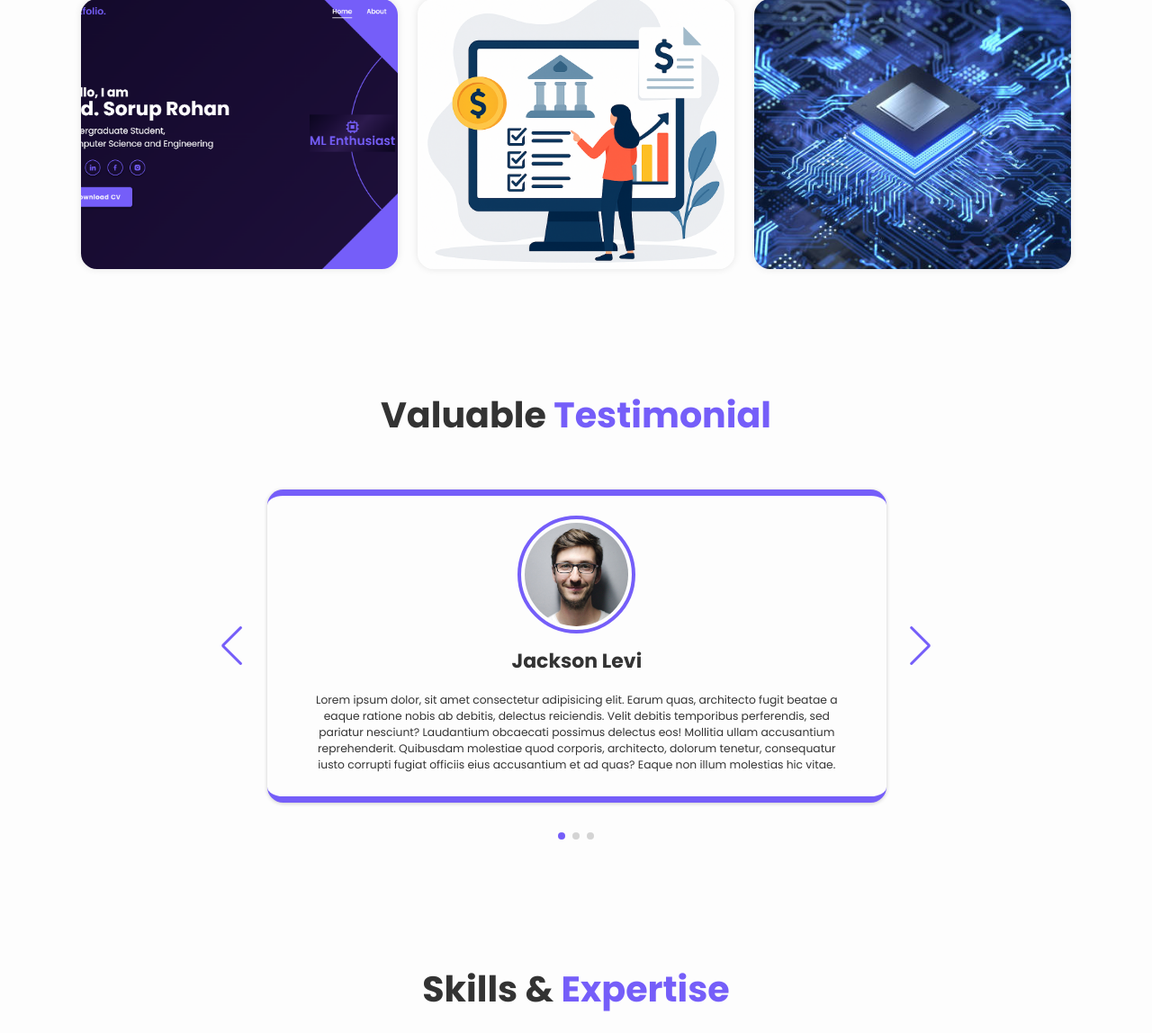
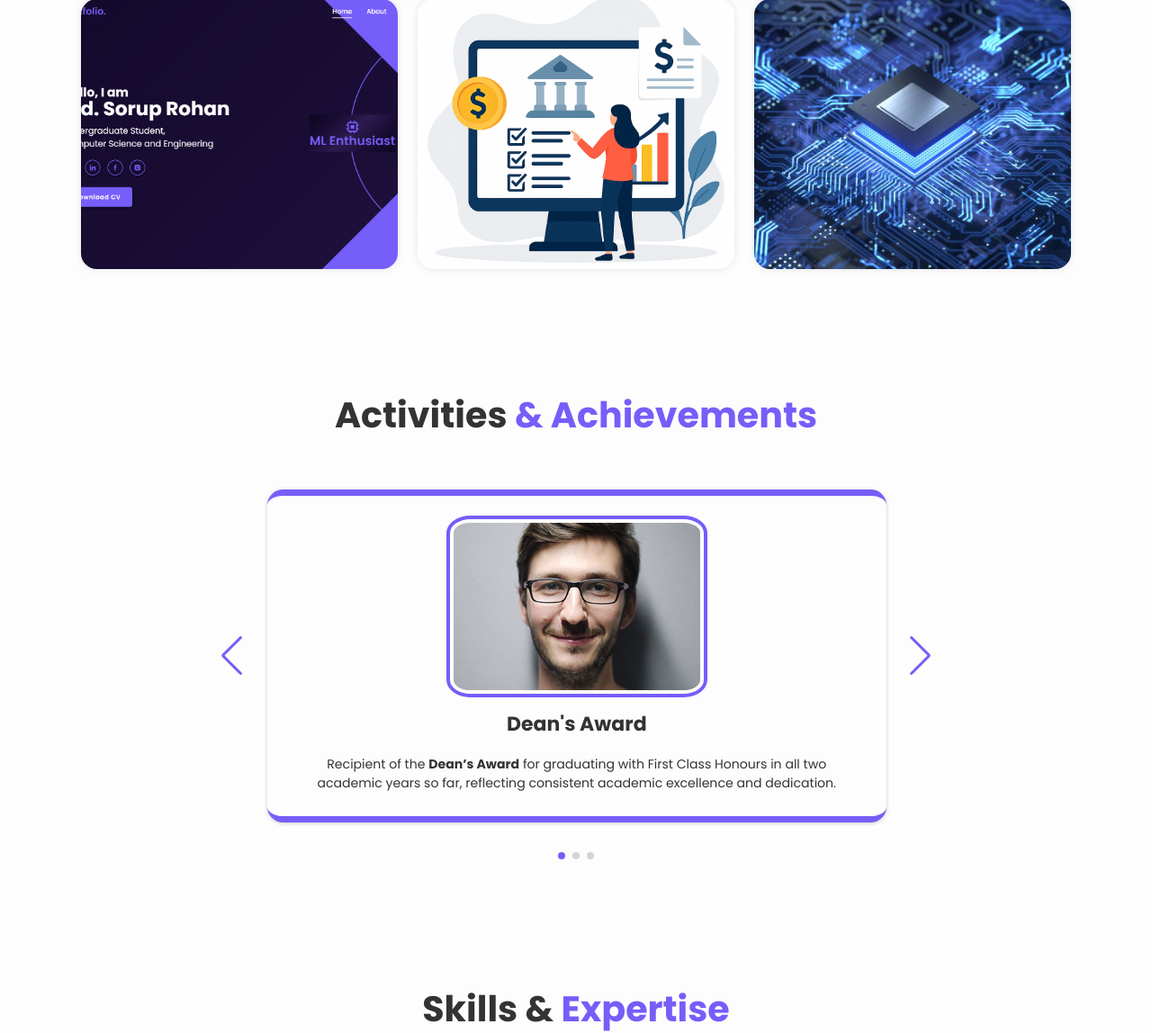
Before and after one commit to soruprohan/soruprohan.github.io, a PHP site: page / in a window 1280 px wide. Shown: the part 2947-4095 px from the top of the page at 90% size. Run offline with PHP 8.4, Linux system fonts and the light colour scheme.

Commit message:
Changed testimonial section to activities and achievement section

```diff
--- a/index.html
+++ b/index.html
@@ -169,7 +169,8 @@
                 <i class='bx bx-bar-chart-alt'></i>
                 <h3>Machine Learning</h3>
                 <p>With a growing interest in AI, I've worked on basic machine learning projects involving
-                    classification and regression. Using Python, pandas, scikit-learn, and matplotlib, I've trained models as part of personal exploration.</p>
+                    classification and regression. Using Python, pandas, scikit-learn, and matplotlib, I've trained
+                    models as part of personal exploration.</p>
                 <!-- <a href="#" class="btn">Read More</a> -->
             </div>
 
@@ -259,7 +260,7 @@
 
     <!--testimonial design-->
     <div class="testimonial-container">
-        <h2 class="heading">Valuable <span>Testimonial</span></h2>
+        <h2 class="heading">Activities <span>& Achievements</span></h2>
 
         <div class="testimonial-wrapper">
             <div class="testimonial-box mySwiper">
@@ -267,35 +268,21 @@
 
                     <div class="testimonial-slide swiper-slide">
                         <img src="assets/testimonial1.jpg" alt="">
-                        <h3>Jackson Levi</h3>
-                        <p>Lorem ipsum dolor, sit amet consectetur adipisicing elit. Earum quas, architecto fugit beatae
-                            a eaque ratione nobis ab debitis, delectus reiciendis. Velit debitis temporibus perferendis,
-                            sed pariatur nesciunt? Laudantium obcaecati possimus delectus eos! Mollitia ullam
-                            accusantium reprehenderit. Quibusdam molestiae quod corporis, architecto, dolorum tenetur,
-                            consequatur iusto corrupti fugiat officiis eius accusantium et ad quas? Eaque non illum
-                            molestias hic vitae.</p>
+                        <h3>Dean's Award</h3>
+                        <p>Recipient of the <b>Dean’s Award</b> for graduating with First Class Honours in all two academic years so far, reflecting consistent
+                            academic excellence and dedication.</p>
                     </div>
 
                     <div class="testimonial-slide swiper-slide">
                         <img src="assets/testimonial2.jpg" alt="">
-                        <h3>Flora Ocean</h3>
-                        <p>Lorem ipsum dolor, sit amet consectetur adipisicing elit. Earum quas, architecto fugit beatae
-                            a eaque ratione nobis ab debitis, delectus reiciendis. Velit debitis temporibus perferendis,
-                            sed pariatur nesciunt? Laudantium obcaecati possimus delectus eos! Mollitia ullam
-                            accusantium reprehenderit. Quibusdam molestiae quod corporis, architecto, dolorum tenetur,
-                            consequatur iusto corrupti fugiat officiis eius accusantium et ad quas? Eaque non illum
-                            molestias hic vitae.</p>
+                        <h3>Intra Kuet Programming Contest</h3>
+                        <p>Participated in the <b>Intra Kuet Programming Contest 2023</b>, demonstrating strong analytical and programming skills in a competitive environment.</p>
                     </div>
 
                     <div class="testimonial-slide swiper-slide">
                         <img src="assets/testimonial3.jpg" alt="">
-                        <h3>Julian Grayson</h3>
-                        <p>Lorem ipsum dolor, sit amet consectetur adipisicing elit. Earum quas, architecto fugit beatae
-                            a eaque ratione nobis ab debitis, delectus reiciendis. Velit debitis temporibus perferendis,
-                            sed pariatur nesciunt? Laudantium obcaecati possimus delectus eos! Mollitia ullam
-                            accusantium reprehenderit. Quibusdam molestiae quod corporis, architecto, dolorum tenetur,
-                            consequatur iusto corrupti fugiat officiis eius accusantium et ad quas? Eaque non illum
-                            molestias hic vitae.</p>
+                        <h3>Club Activities</h3>
+                        <p>Active member of <b>SGIPC, KUET</b> and <b>HACK, KUET</b> which are clubs for students dedicated to competitive programming and hardware acceleration.</p>
                     </div>
 
                 </div>
--- a/style.css
+++ b/style.css
@@ -578,10 +578,10 @@ span {
 }
 
 .testimonial-slide img {
-  width: 14rem;
-  height: 14rem;
+  width: 32rem;
+  height: 22rem;
   object-fit: cover;
-  border-radius: 50%;
+  border-radius: 8%;
   border: 0.5rem solid var(--bg-color);
   outline: 0.5rem solid var(--main-color);
 }
@@ -592,7 +592,7 @@ span {
 }
 
 .testimonial-slide p {
-  font-size: 1.4rem;
+  font-size: 1.6rem;
   text-align: center;
 }
 
```
Lines whose indentation alone changed are shown as unchanged.
